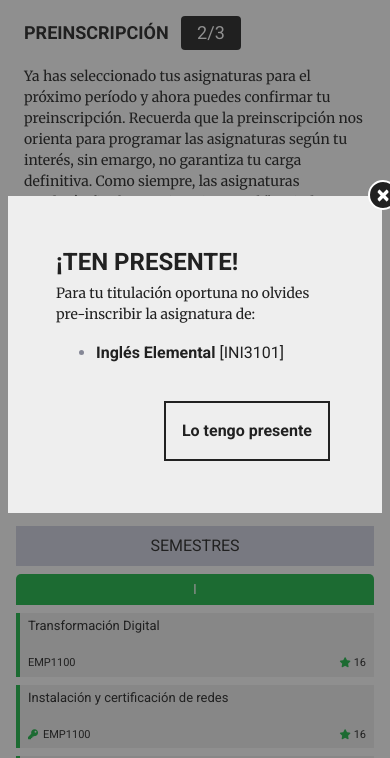
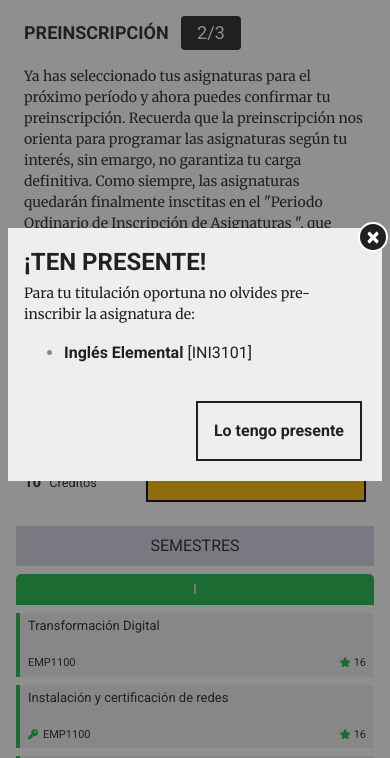
Before and after one commit to pochitax/front-miramas, a website with bundled scripts: page front/seleccion-asignaturas-seleccionadas.html in a window 390 px wide. Both pictures are taken after a click on the link "PRE-INSCRIBIR". Shown: the part 68-826 px from the top of the page. Built offline with nearby package versions, Linux system fonts and the light colour scheme.

Commit message:
ajustes responsive de los modales

```diff
--- a/front/scss/_general.scss
+++ b/front/scss/_general.scss
@@ -810,4 +810,11 @@ p {
             font-size: 24px;
         }
     }
+    .btn-duoc{
+        padding: 16px;
+    }
+    .modal-content .close {
+        right: 10px;
+        top: 10px;
+    }
 }
--- a/front/seleccion-asignaturas-seleccionadas.html
+++ b/front/seleccion-asignaturas-seleccionadas.html
@@ -690,13 +690,13 @@
     <div class="modal fade" id="confirmarModal" tabindex="-1" role="dialog" aria-labelledby="modalTitle" aria-hidden="true">
         <div class="modal-dialog modal-dialog-centered" role="document">
             <div class="modal-content">
-                <div class="modal-header px-5 pt-5">
+                <div class="modal-header px-3 px-md-5 pt-3 pt-md-5">
                     <h5 class="modal-title" id="modalTitle">¡Ten presente!</h5>
                     <button class="close" type="button" data-dismiss="modal" aria-label="Close">
                         <span aria-hidden="true">×</span>
                     </button>
                 </div>
-                <div id="modalMessage" class="modal-body px-5">
+                <div id="modalMessage" class="modal-body px-3 px-md-5">
                     <p>Para tu titulación oportuna no olvides pre-inscribir la asignatura de:</p>
                     <ul>
                         <li>
@@ -704,7 +704,7 @@
                         </li>
                     </ul>
                 </div>
-                <div class="modal-footer px-5 pb-5">
+                <div class="modal-footer px-3 px-md-5 pb-3 pb-md-5">
                     <button class="btn btn-outline-black p-3" type="button" data-dismiss="modal">Lo tengo presente</button>
                 </div>
             </div>
```
Also changed, not shown: front/seleccion-asignaturas-seleccionadas-todas.html (+3 -3 lines), front/css/miramas.css, front/css/miramas.min.css, front/css/sb-admin-2.css, front/css/sb-admin-2.min.css.
